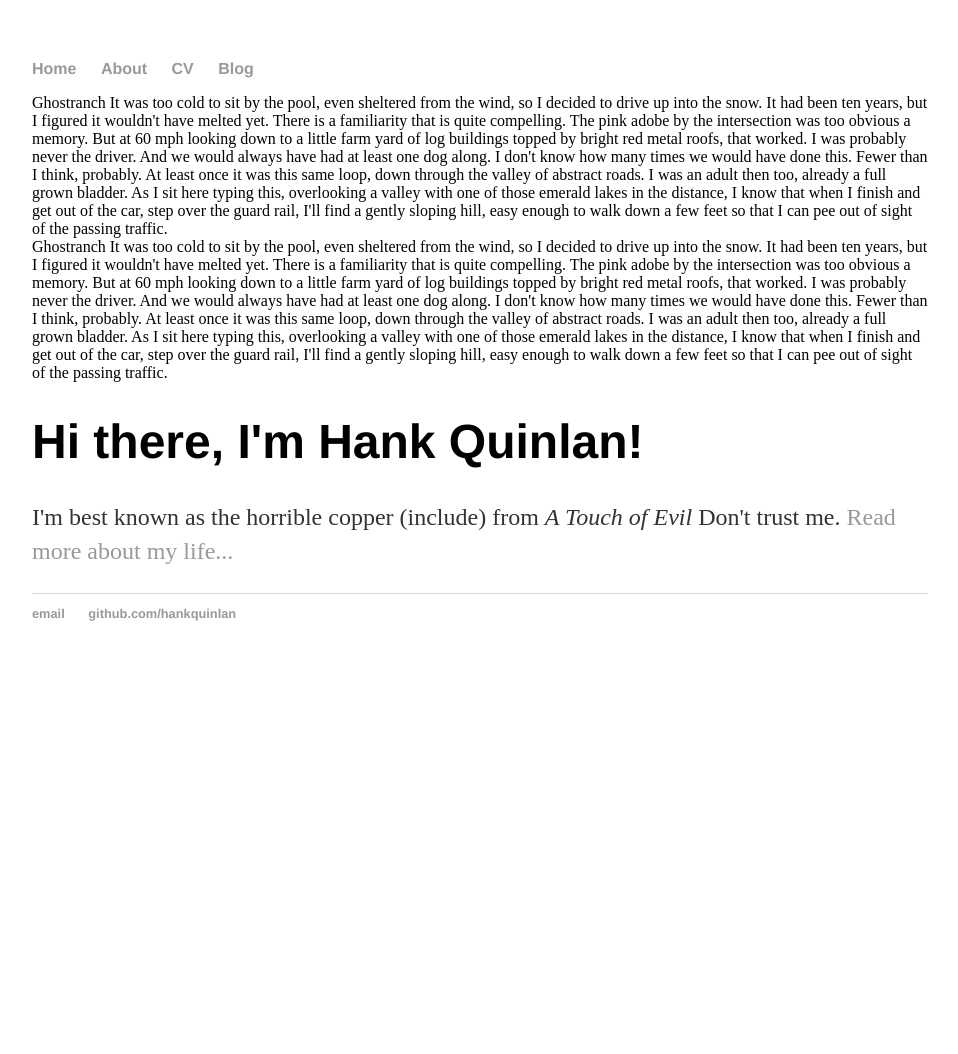
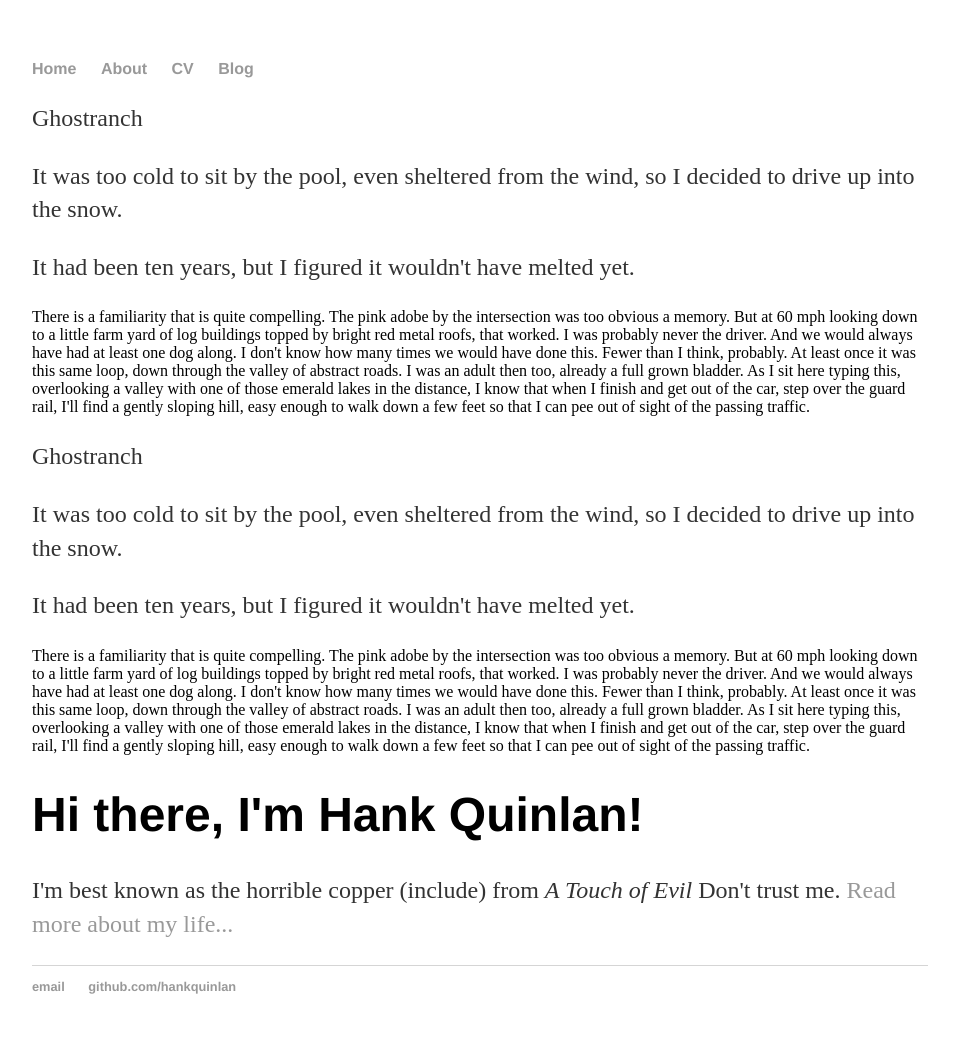
Before and after one commit to jspyker/jspyker.github.io, a Jekyll site: the page built from index.html, in a window 1280 px wide. Shown: the whole page, without its empty margins (160-1118 px from the left). Built offline with Jekyll 4.4.1, drawn with Linux system fonts in a browser that asks for light colours; before the commit the page ends 900 px from its top, so only the background shows below that.

```diff
--- a/_includes/taosredux.md
+++ b/_includes/taosredux.md
@@ -1,8 +1,8 @@
-Ghostranch
+<p>Ghostranch</p>
 
-It was too cold to sit by the pool, even sheltered from the wind, so I decided to drive up into the snow.
+<p>It was too cold to sit by the pool, even sheltered from the wind, so I decided to drive up into the snow.</p>
 
-It had been ten years, but I figured it wouldn't have melted yet.
+<p>It had been ten years, but I figured it wouldn't have melted yet.</p>
 
 There is a familiarity that is quite compelling.  The pink adobe by the intersection was too obvious a memory.   But at 60 mph looking down to a little farm yard of log buildings topped by bright red metal roofs,  that worked.
 
```
